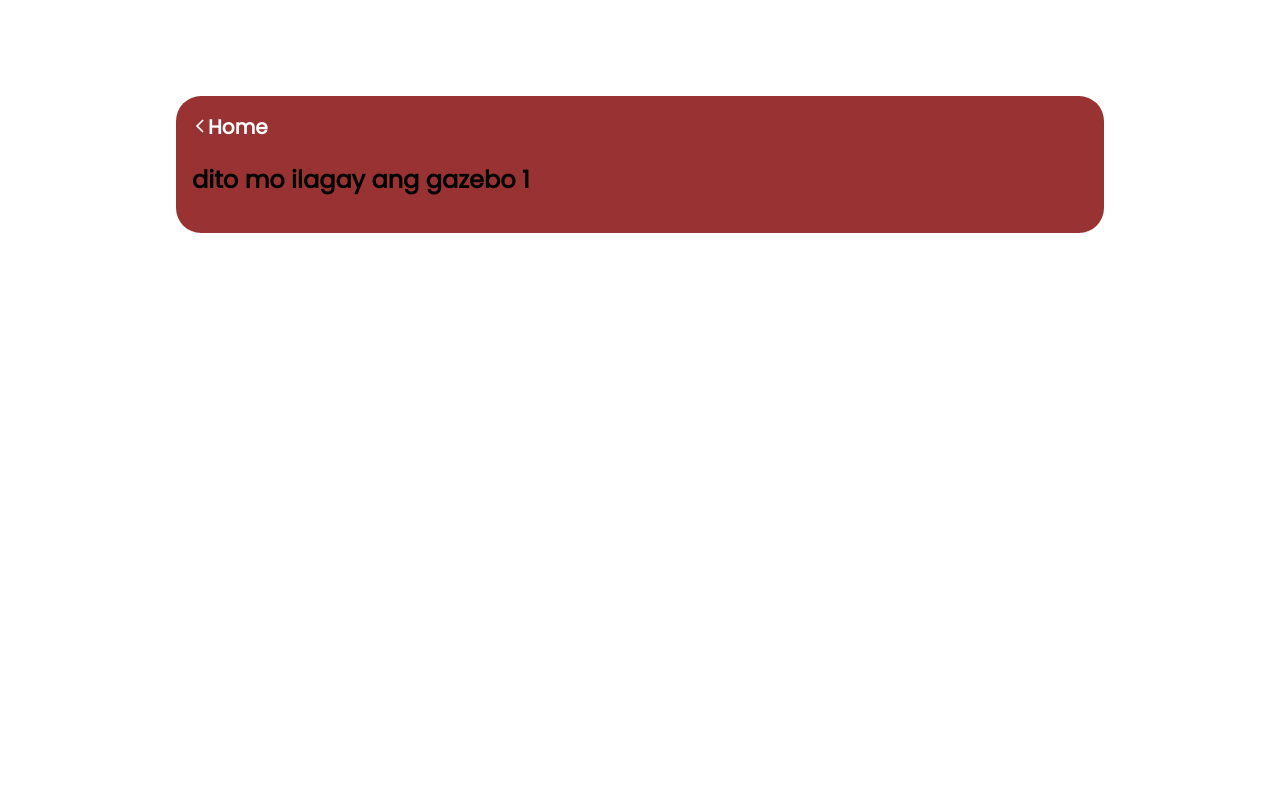
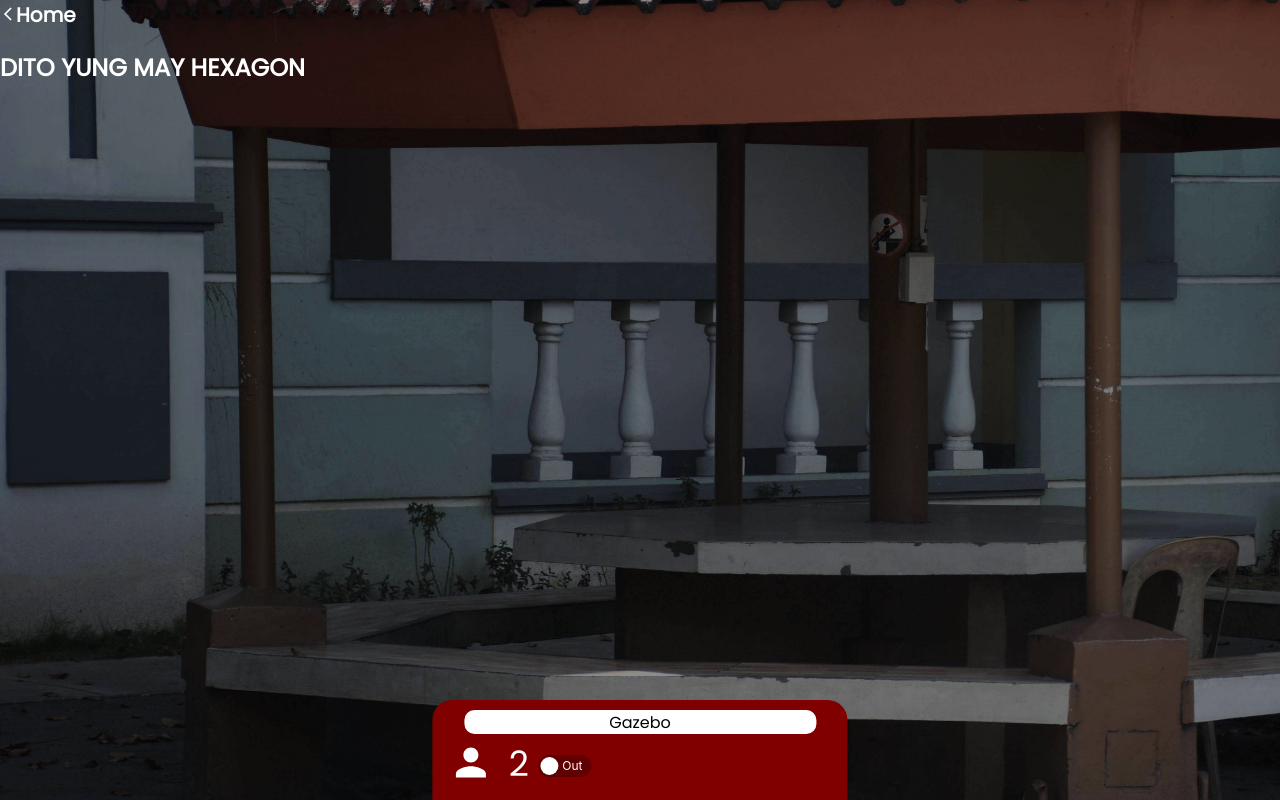
Before and after one commit to Tanchy101/palmap_project, a React (Create React App) app: page /gazebo1 in a window 1280 px wide. Built offline with nearby package versions, Linux system fonts and the light colour scheme.

Commit message:
added Gazebo Interface Component
inside the component there is a occupants logo and number of occupants

there is also a toggle button for in and out

```diff
--- a/package.json
+++ b/package.json
@@ -8,6 +8,7 @@
     "@testing-library/react": "^13.4.0",
     "@testing-library/user-event": "^13.5.0",
     "@uidotdev/usehooks": "^2.4.1",
+    "antd": "^5.12.8",
     "axios": "^1.6.2",
     "leaflet": "^1.9.4",
     "react": "^18.2.0",
--- a/src/gazebo/gazebo.css
+++ b/src/gazebo/gazebo.css
@@ -5,3 +5,20 @@
     text-decoration: none;
     color: white;
 }
+
+.gazeboLabel {
+    color: "black";
+}
+
+body{
+    font-family: "Poppins";
+}
+
+.occupantsLogo {
+    padding: 6px;
+    margin-bottom: -15px;
+}
+
+.numberOfOccupants {
+    font-size: 35px;
+}
--- a/src/gazebo/gazebo1.js
+++ b/src/gazebo/gazebo1.js
@@ -1,11 +1,14 @@
 import HomeButtonGazebo from './HomeButtonGazebo'
 import gazebo from './gazebo.css'
+import GazeboInterface from './gazeboInterface'
+import background from './GazeboBackgroundImage.jpg'
 
 const Gazebo1 = () =>  {
   return (
-        <div className="container">
-            <HomeButtonGazebo/>
-            <h2>dito mo ilagay ang gazebo 1</h2>
+        <div  className="background-container" >
+
+            <GazeboInterface />
+
         </div>
 
   );
--- /dev/null
+++ b/src/gazebo/gazeboDragPanel.js
@@ -0,0 +1,42 @@
+import React from 'react';
+import './gazebo.css'
+import { MdPerson } from "react-icons/md";
+import { Switch } from "antd"
+
+const GazeboPanel = () => {
+    const containerStyle = {
+        position: 'fixed',
+        bottom: 0,
+        left: '50%',
+        transform: 'translateX(-50%)',
+        borderRadius: '20px 20px 0 0',
+        backgroundColor: '#800000',
+        padding: '10px',
+        color: '#fff',
+        width: '24.7em',
+      }
+
+      const labelBarStyle = {
+        height: '1.5em',
+        width: '22em',
+        backgroundColor: 'white',
+        borderRadius: '10px',
+        margin: '0 auto',
+        color: 'black',
+        fontFamily: 'Poppins',
+      }
+
+      return (
+        <div style={containerStyle}>
+          <div style={labelBarStyle}><center>Gazebo</center></div>
+            <div>
+                <span><span className="numberOfOccupants"><MdPerson size={45} className="occupantsLogo"/> 2  <Switch
+                checkedChildren="In"
+                unCheckedChildren="Out"
+                /> </span>  </span>
+            </div>
+        </div>
+      )
+}
+
+export default GazeboPanel
--- /dev/null
+++ b/src/gazebo/gazeboInterface.js
@@ -0,0 +1,26 @@
+import './gazebo.css'
+import backgroundImage from './GazeboBackgroundImage.jpg'
+import HomeButtonGazebo from './HomeButtonGazebo'
+import GazeboDragPanel from './gazeboDragPanel'
+
+const GazeboInterface = () => {
+    return(
+        <>
+            {/* Here is the code for the gazebo UI*/}
+            <div className="background-container" style={{
+                backgroundImage: `url(${backgroundImage})`,
+                backgroundSize: 'cover',
+                backgroundPosition: 'center',
+                height: '100vh',
+                alignItems: 'center',
+                justifyContent: 'center',
+                color: 'white',
+            }}> <HomeButtonGazebo />
+                <GazeboDragPanel />
+                <h2>DITO YUNG MAY HEXAGON</h2>
+            </div>
+        </>
+    )
+}
+
+export default GazeboInterface
```
Also changed, not shown: src/gazebo/GazeboBackgroundImage.jpg (added), 1 other file (tests, documents, lock files or other folders).
